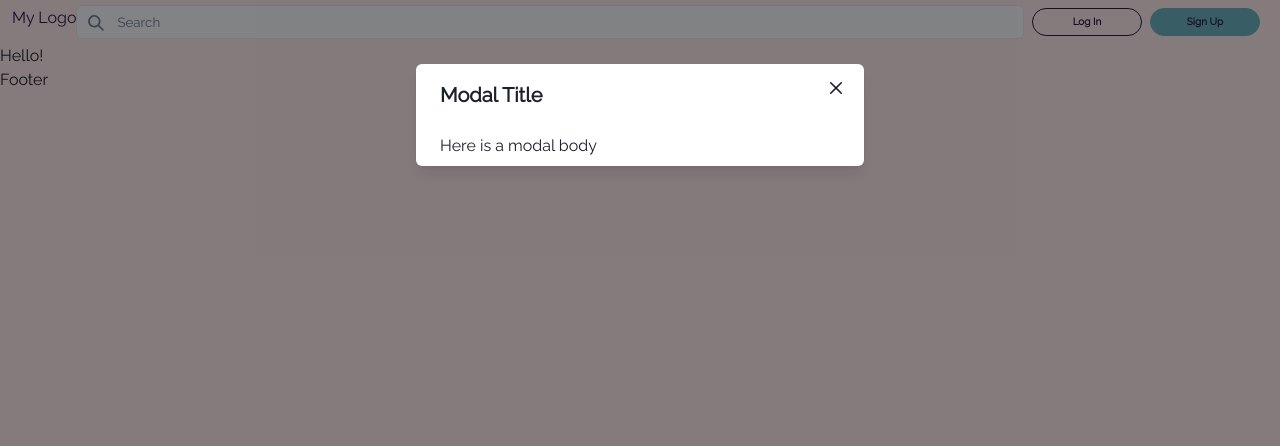
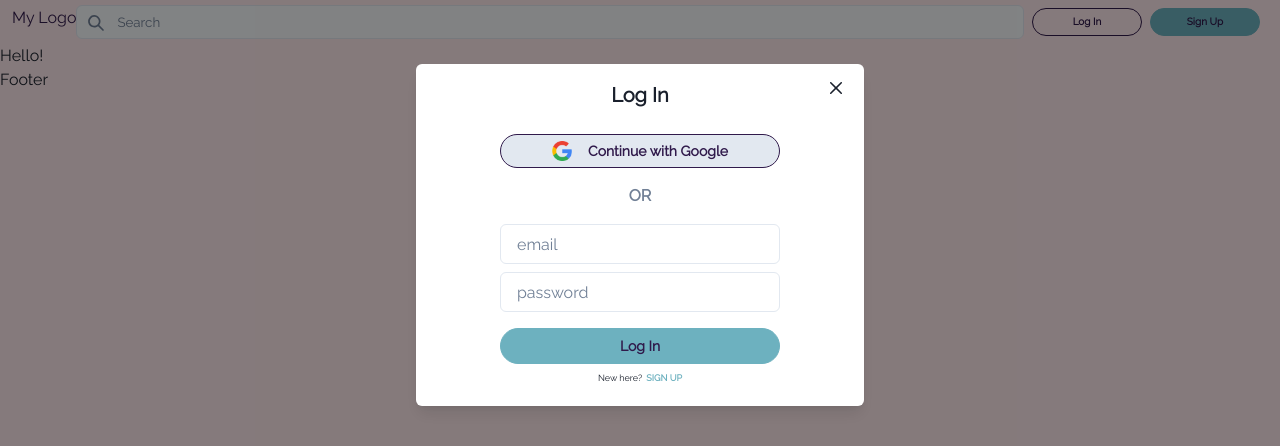
Before and after one commit to turonn/reddit-clone, a Next.js app: page / in a window 1280 px wide. Both pictures are taken after a click on the button "Log In". Shown: the top 446 px of the page. Built offline with nearby package versions, Linux system fonts and the light colour scheme.

Commit message:
finish modal and start of adding firebase

```diff
--- a/src/chakra/button.ts
+++ b/src/chakra/button.ts
@@ -4,7 +4,7 @@ export const Button: ComponentStyleConfig = {
   baseStyle: {
     borderRadius: '60px',
     fontSize: '10px',
-    fontWeight: '700',
+    fontWeight: 700,
     color: 'brand.400',
     _focus: {
       boxShadow: 'none',
@@ -40,8 +40,10 @@ export const Button: ComponentStyleConfig = {
       },
     },
     oauth: {
+      color: 'brand.200',
       height: '34px',
       border: '1px solid',
+      bg: 'gray.200',
       borderColor: 'brand.200',
       _hover: {
         bg: 'brand.400',
--- /dev/null
+++ b/src/components/Modal/Auth/AuthInputs.tsx
@@ -0,0 +1,20 @@
+import { Flex } from '@chakra-ui/react';
+import React from 'react';
+import { useRecoilValue } from 'recoil';
+import { authModalState } from '../../../atoms/authModalAtom';
+import Login from './Login';
+import SignUp from './SignUp';
+
+type AuthInputsProps = {};
+
+const AuthInputs: React.FC<AuthInputsProps> = () => {
+  const modalState = useRecoilValue(authModalState);
+
+  return (
+    <Flex direction="column" align="center" width="100%" mt={4}>
+      {modalState.view === 'login' && <Login />}
+      {modalState.view === 'signup' && <SignUp />}
+    </Flex>
+  );
+};
+export default AuthInputs;
--- a/src/components/Modal/Auth/AuthModal.tsx
+++ b/src/components/Modal/Auth/AuthModal.tsx
@@ -1,17 +1,18 @@
 import {
-  useDisclosure,
-  Button,
   Modal,
   ModalOverlay,
   ModalContent,
   ModalHeader,
   ModalCloseButton,
   ModalBody,
-  ModalFooter,
+  Flex,
+  Text,
 } from '@chakra-ui/react';
 import React from 'react';
 import { useRecoilState } from 'recoil';
 import { authModalState } from '../../../atoms/authModalAtom';
+import AuthInputs from './AuthInputs';
+import OAuthButtons from './OAuthButtons';
 
 const AuthModal: React.FC = () => {
   const [modalState, setModalState] = useRecoilState(authModalState);
@@ -27,9 +28,31 @@ const AuthModal: React.FC = () => {
       <Modal isOpen={modalState.open} onClose={handleClose}>
         <ModalOverlay />
         <ModalContent>
-          <ModalHeader>Modal Title</ModalHeader>
+          <ModalHeader textAlign="center">
+            {modalState.view == 'login' && 'Log In'}
+            {modalState.view == 'signup' && 'Sign Up'}
+            {modalState.view == 'resetPassword' && 'Reset Password'}
+          </ModalHeader>
           <ModalCloseButton />
-          <ModalBody>Here is a modal body</ModalBody>
+          <ModalBody
+            display="flex"
+            flexDirection="column"
+            alignItems="center"
+            justifyContent="center"
+            pb={5}
+          >
+            <Flex
+              direction="column"
+              align="center"
+              justify="center"
+              width="70%"
+            >
+              <OAuthButtons />
+              <Text color="gray.500" fontWeight={700}>OR</Text>
+              <AuthInputs />
+              {/* <ResetPassword /> */}
+            </Flex>
+          </ModalBody>
         </ModalContent>
       </Modal>
     </>
--- /dev/null
+++ b/src/components/Modal/Auth/Login.tsx
@@ -0,0 +1,90 @@
+import { Button, Flex, Input, Text } from '@chakra-ui/react';
+import React, { useState } from 'react';
+import { useRecoilState, useSetRecoilState } from 'recoil';
+import { authModalState } from '../../../atoms/authModalAtom';
+
+type LoginProps = {};
+
+const Login: React.FC<LoginProps> = () => {
+  const [loginForm, setLoginForm] = useState({
+    email: '',
+    password: '',
+  });
+
+  const setAuthModalState = useSetRecoilState(authModalState);
+
+  const onSubmit = () => {};
+
+  const onChange = (event: React.ChangeEvent<HTMLInputElement>) => {
+    setLoginForm((prev) => ({
+      ...prev,
+      [event.target.name]: event.target.value,
+    }));
+  };
+
+  const setViewToSignup = () => {
+    setAuthModalState((prev) => ({
+      ...prev,
+      view: 'signup',
+    }));
+  };
+
+  return (
+    <form onSubmit={onSubmit}>
+      <Input
+        name="email"
+        placeholder="email"
+        type="email"
+        mb={2}
+        onChange={onChange}
+        isRequired
+        _hover={{
+          border: 'solid 1px',
+          borderColor: 'brand.300',
+        }}
+        _focus={{
+          border: 'solid 1px',
+          borderColor: 'brand.400',
+        }}
+      />
+      <Input
+        name="password"
+        placeholder="password"
+        type="password"
+        mb={2}
+        onChange={onChange}
+        isRequired
+        _hover={{
+          border: 'solid 1px',
+          borderColor: 'brand.300',
+        }}
+        _focus={{
+          border: 'solid 1px',
+          borderColor: 'brand.400',
+        }}
+      />
+      <Button
+        type="submit"
+        width="100%"
+        fontSize="14px"
+        height="36px"
+        mt={2}
+        mb={2}
+      >
+        Log In
+      </Button>
+      <Flex fontSize="9px" justifyContent="center">
+        <Text mr={1}>New here?</Text>
+        <Text
+          color="brand.300"
+          fontWeight={700}
+          cursor="pointer"
+          onClick={setViewToSignup}
+        >
+          SIGN UP
+        </Text>
+      </Flex>
+    </form>
+  );
+};
+export default Login;
--- /dev/null
+++ b/src/components/Modal/Auth/OAuthButtons.tsx
@@ -0,0 +1,14 @@
+import { Flex, Button, Image } from '@chakra-ui/react';
+import React from 'react';
+
+const OAuthButtons: React.FC = () => {
+  return (
+    <Flex direction="column" width="100%" mb={4}>
+      <Button fontSize="14px" variant='oauth'>
+        <Image src="images/googlelogo.png" height="20px" alt="Google Logo" mr={4}/>
+        Continue with Google
+      </Button>
+    </Flex>
+  );
+};
+export default OAuthButtons;
--- /dev/null
+++ b/src/components/Modal/Auth/SignUp.tsx
@@ -0,0 +1,136 @@
+import { CheckIcon, CloseIcon } from '@chakra-ui/icons';
+import {
+  Input,
+  Button,
+  Flex,
+  Text,
+  InputGroup,
+  InputRightElement,
+} from '@chakra-ui/react';
+import React, { useState } from 'react';
+import { useSetRecoilState } from 'recoil';
+import { authModalState } from '../../../atoms/authModalAtom';
+
+const SignUp: React.FC = () => {
+  const [signUpForm, setSignUpForm] = useState({
+    email: '',
+    password: '',
+    confirmPassword: '',
+  });
+
+  const isValidPassword = () => {
+    return (
+      signUpForm.password === signUpForm.confirmPassword &&
+      !containsWhitespace(signUpForm.password) &&
+      signUpForm.password.length > 0
+    );
+  };
+  const containsWhitespace = (str: string) => {
+    return /\s/.test(str);
+  };
+
+  const setAuthModalState = useSetRecoilState(authModalState);
+
+  const onSubmit = () => {};
+
+  const onChange = (event: React.ChangeEvent<HTMLInputElement>) => {
+    setSignUpForm((prev) => ({
+      ...prev,
+      [event.target.name]: event.target.value,
+    }));
+  };
+
+  const setViewToLogin = () => {
+    setAuthModalState((prev) => ({
+      ...prev,
+      view: 'login',
+    }));
+  };
+
+  return (
+    <form onSubmit={onSubmit}>
+      <Input
+        name="email"
+        placeholder="email"
+        type="email"
+        mb={2}
+        onChange={onChange}
+        isRequired
+        _hover={{
+          border: 'solid 1px',
+          borderColor: 'brand.300',
+        }}
+        _focus={{
+          border: 'solid 1px',
+          borderColor: 'brand.400',
+        }}
+      />
+      <InputGroup>
+        <Input
+          name="password"
+          placeholder="password"
+          type="password"
+          mb={2}
+          onChange={onChange}
+          isRequired
+          _hover={{
+            border: 'solid 1px',
+            borderColor: 'brand.300',
+          }}
+          _focus={{
+            border: 'solid 1px',
+            borderColor: 'brand.400',
+          }}
+        />
+        <InputRightElement>
+          {isValidPassword() && <CheckIcon color="green.500" />}
+          {!isValidPassword() && <CloseIcon color="red.500" />}
+        </InputRightElement>
+      </InputGroup>
+      <InputGroup>
+        <Input
+          name="confirmPassword"
+          placeholder="confirm password"
+          type="password"
+          mb={2}
+          onChange={onChange}
+          isRequired
+          _hover={{
+            border: 'solid 1px',
+            borderColor: 'brand.300',
+          }}
+          _focus={{
+            border: 'solid 1px',
+            borderColor: 'brand.400',
+          }}
+        />
+        <InputRightElement>
+          {isValidPassword() && <CheckIcon color="green.500" />}
+          {!isValidPassword() && <CloseIcon color="red.500" />}
+        </InputRightElement>
+      </InputGroup>
+      <Button
+        type="submit"
+        width="100%"
+        fontSize="14px"
+        height="36px"
+        mt={2}
+        mb={2}
+      >
+        Sign Up
+      </Button>
+      <Flex fontSize="9px" justifyContent="center">
+        <Text mr={1}>Have an account?</Text>
+        <Text
+          color="brand.300"
+          fontWeight={700}
+          cursor="pointer"
+          onClick={setViewToLogin}
+        >
+          LOG IN
+        </Text>
+      </Flex>
+    </form>
+  );
+};
+export default SignUp;
```
Also changed, not shown: src/firebase/clientApp.ts (added, +21 -0 lines), public/images/googlelogo.png (added).
